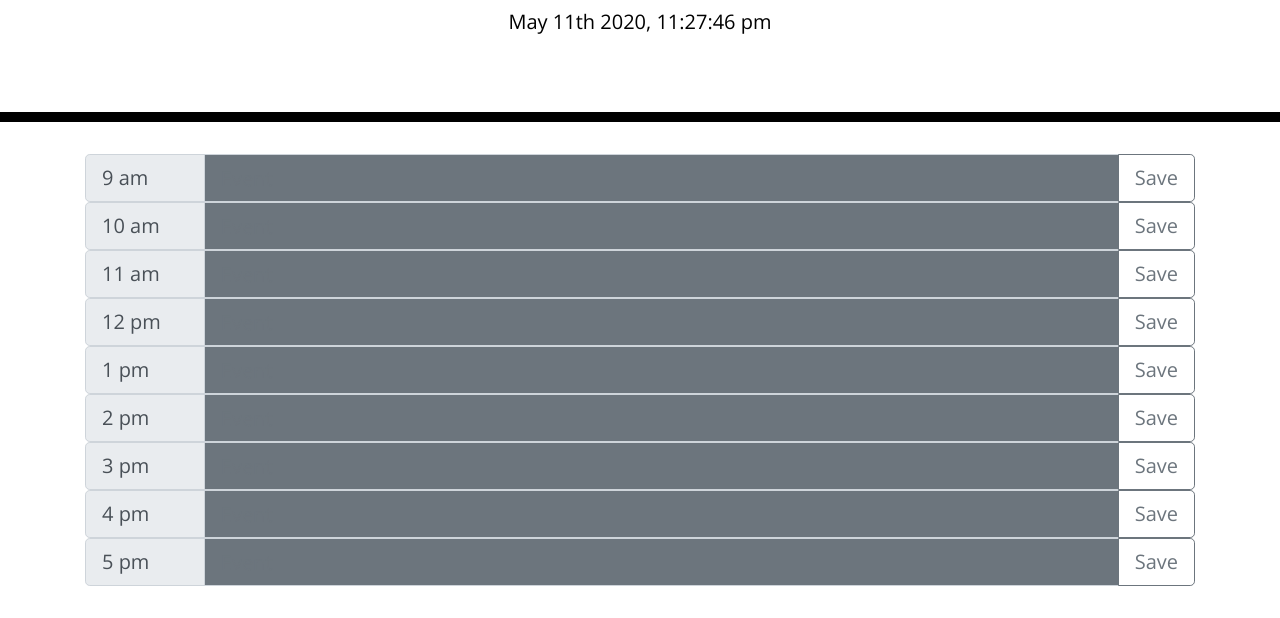
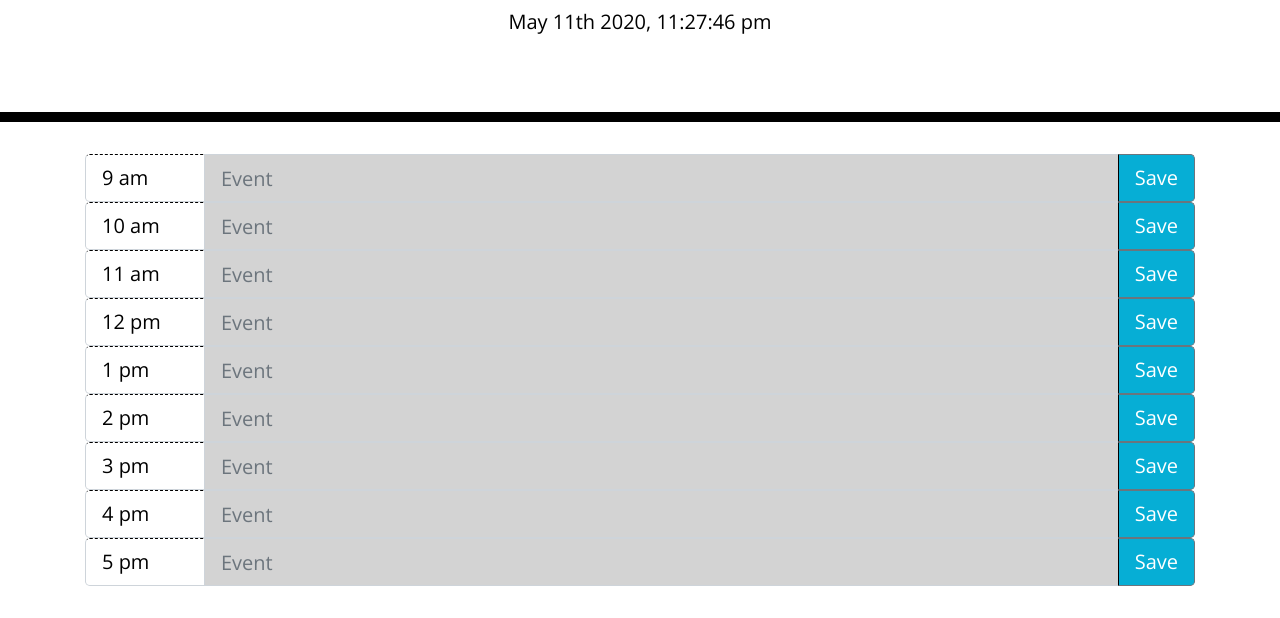
Before and after one commit to mcraepv/work-day-planner, a plain HTML site: page index.html in a window 1280 px wide. Shown: the part 182-800 px from the top of the page. Drawn offline with nearby package versions, Linux system fonts and the light colour scheme.

Commit message:
updates styles, readme

```diff
--- a/index.html
+++ b/index.html
@@ -26,22 +26,22 @@
     <header class="jumbotron">
       <h1 class="display-3">Work Day Scheduler</h1>
       <p class="lead">A simple calendar app for scheduling your work day</p>
-      <p id="currentDay" class="lead"></p>
+      <p id="currentDay" class="lead time-block"></p>
     </header>
     <div class="container">
       <div class="input-group input-group-lg">
         <div class="input-group-prepend">
-          <span class="input-group-text" style="width: 120px;" id="9">9 am</span>
+          <span class="input-group-text hour" id="9">9 am</span>
         </div>
         <input
           type="text"
-          class="form-control"
+          class="form-control row"
           placeholder="Event"
           aria-label="Event"
         />
         <div class="input-group-append">
           <button
-            class="btn btn-outline-secondary"
+            class="btn btn-outline-secondary saveBtn"
             type="button"
             id="btn9"
           >
@@ -51,17 +51,17 @@
       </div>
       <div class="input-group input-group-lg">
         <div class="input-group-prepend">
-          <span class="input-group-text" style="width: 120px;" id="10">10 am</span>
+          <span class="input-group-text hour" id="10">10 am</span>
         </div>
         <input
           type="text"
-          class="form-control"
+          class="form-control row"
           placeholder="Event"
           aria-label="Event"
         />
         <div class="input-group-append">
           <button
-            class="btn btn-outline-secondary"
+            class="btn btn-outline-secondary saveBtn"
             type="button"
             id="btn10"
           >
@@ -71,17 +71,17 @@
       </div>
       <div class="input-group input-group-lg">
         <div class="input-group-prepend">
-          <span class="input-group-text" style="width: 120px;" id="11">11 am</span>
+          <span class="input-group-text hour" id="11">11 am</span>
         </div>
         <input
           type="text"
-          class="form-control"
+          class="form-control row"
           placeholder="Event"
           aria-label="Event"
         />
         <div class="input-group-append">
           <button
-            class="btn btn-outline-secondary"
+            class="btn btn-outline-secondary saveBtn"
             type="button"
             id="btn11"
           >
@@ -91,17 +91,17 @@
       </div>
       <div class="input-group input-group-lg">
         <div class="input-group-prepend">
-          <span class="input-group-text" style="width: 120px;" id="12">12 pm</span>
+          <span class="input-group-text hour" id="12">12 pm</span>
         </div>
         <input
           type="text"
-          class="form-control"
+          class="form-control row"
           placeholder="Event"
           aria-label="Event"
         />
         <div class="input-group-append">
           <button
-            class="btn btn-outline-secondary"
+            class="btn btn-outline-secondary saveBtn"
             type="button"
             id="btn12"
           >
@@ -111,17 +111,17 @@
       </div>
       <div class="input-group input-group-lg">
         <div class="input-group-prepend">
-          <span class="input-group-text" style="width: 120px;" id="13">1 pm</span>
+          <span class="input-group-text hour" id="13">1 pm</span>
         </div>
         <input
           type="text"
-          class="form-control"
+          class="form-control row"
           placeholder="Event"
           aria-label="Event"
         />
         <div class="input-group-append">
           <button
-            class="btn btn-outline-secondary"
+            class="btn btn-outline-secondary saveBtn"
             type="button"
             id="btn1"
           >
@@ -131,17 +131,17 @@
       </div>
       <div class="input-group input-group-lg">
         <div class="input-group-prepend">
-          <span class="input-group-text" style="width: 120px;" id="14">2 pm</span>
+          <span class="input-group-text hour" id="14">2 pm</span>
         </div>
         <input
           type="text"
-          class="form-control"
+          class="form-control row"
           placeholder="Event"
           aria-label="Event"
         />
         <div class="input-group-append">
           <button
-            class="btn btn-outline-secondary"
+            class="btn btn-outline-secondary saveBtn"
             type="button"
             id="btn2"
           >
@@ -151,17 +151,17 @@
       </div>
       <div class="input-group input-group-lg">
         <div class="input-group-prepend">
-          <span class="input-group-text" style="width: 120px;" id="15">3 pm</span>
+          <span class="input-group-text hour" id="15">3 pm</span>
         </div>
         <input
           type="text"
-          class="form-control"
+          class="form-control row"
           placeholder="Event"
           aria-label="Event"
         />
         <div class="input-group-append">
           <button
-            class="btn btn-outline-secondary"
+            class="btn btn-outline-secondary saveBtn"
             type="button"
             id="btn3"
           >
@@ -171,17 +171,17 @@
       </div>
       <div class="input-group input-group-lg">
         <div class="input-group-prepend">
-          <span class="input-group-text" style="width: 120px;" id="16">4 pm</span>
+          <span class="input-group-text hour" id="16">4 pm</span>
         </div>
         <input
           type="text"
-          class="form-control"
+          class="form-control row"
           placeholder="Event"
           aria-label="Event"
         />
         <div class="input-group-append">
           <button
-            class="btn btn-outline-secondary"
+            class="btn btn-outline-secondary saveBtn"
             type="button"
             id="btn4"
           >
@@ -191,17 +191,17 @@
       </div>
       <div class="input-group input-group-lg">
         <div class="input-group-prepend">
-          <span class="input-group-text" style="width: 120px;" id="17">5 pm</span>
+          <span class="input-group-text hour" id="17">5 pm</span>
         </div>
         <input
           type="text"
-          class="form-control"
+          class="form-control row"
           placeholder="Event"
           aria-label="Event"
         />
         <div class="input-group-append">
           <button
-            class="btn btn-outline-secondary"
+            class="btn btn-outline-secondary saveBtn"
             type="button"
             id="btn5"
           >
--- a/script.js
+++ b/script.js
@@ -1,4 +1,5 @@
 $(document).ready(function () {
+  //updates times
   var time;
   function updateTime() {
     time = moment();
@@ -10,6 +11,8 @@ $(document).ready(function () {
   console.log(today);
   updateTime();
   var timeSlots = [];
+
+  //function checking time against time blocks
   $(".input-group-text").each(function () {
     var hourID = $(this).attr("id");
     var timeSlot = moment();
@@ -22,16 +25,18 @@ $(document).ready(function () {
     thisInput = $(this).parent().next();
     function inputTimeChecker() {
       if (timeSlot.isBefore(time) && slotHour !== thisHour) {
-        thisInput.attr("class", "bg-secondary form-control text-white");
+        thisInput.attr("class", "past form-control");
       } else if (slotHour === thisHour) {
-        thisInput.attr("class", "bg-primary  form-control text-white");
+        thisInput.attr("class", "present form-control");
       } else if (timeSlot.isAfter(time)) {
-        thisInput.attr("class", "bg-success form-control text-white");
+        thisInput.attr("class", "future form-control");
       }
       setTimeout(inputTimeChecker, 60000);
     }
     inputTimeChecker();
   });
+
+  //enables event saving
   var events = [];
   var savedEvents = JSON.parse(localStorage.getItem("savedEvents"));
   if (savedEvents !== null) {
--- a/style.css
+++ b/style.css
@@ -40,6 +40,7 @@ textarea {
   background-color: #ffffff;
   color: #000000;
   border-top: 1px dashed #000000;
+  width: 120px;
 }
 
 .past {
```
Also changed, not shown: 1 other file.
